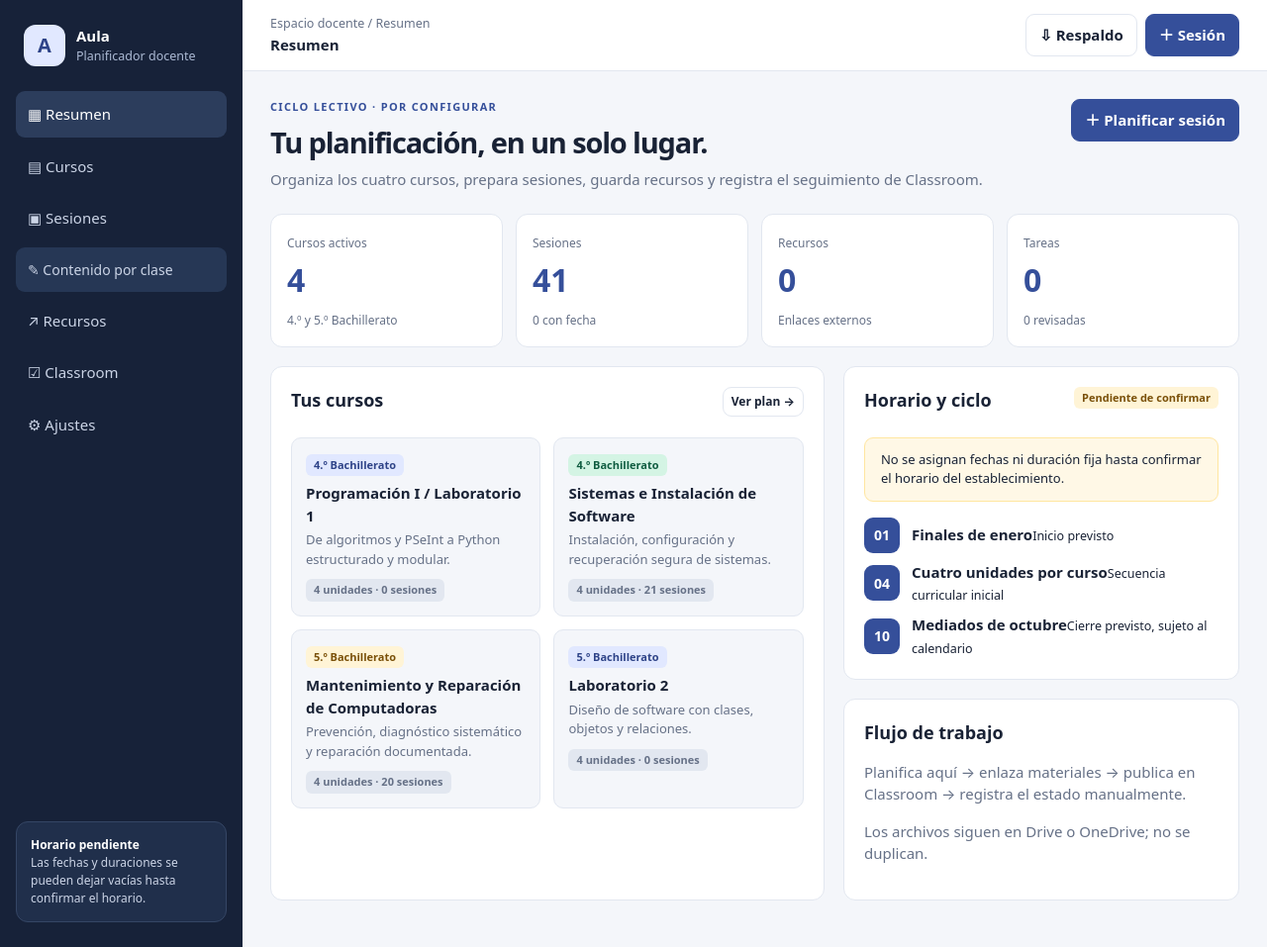
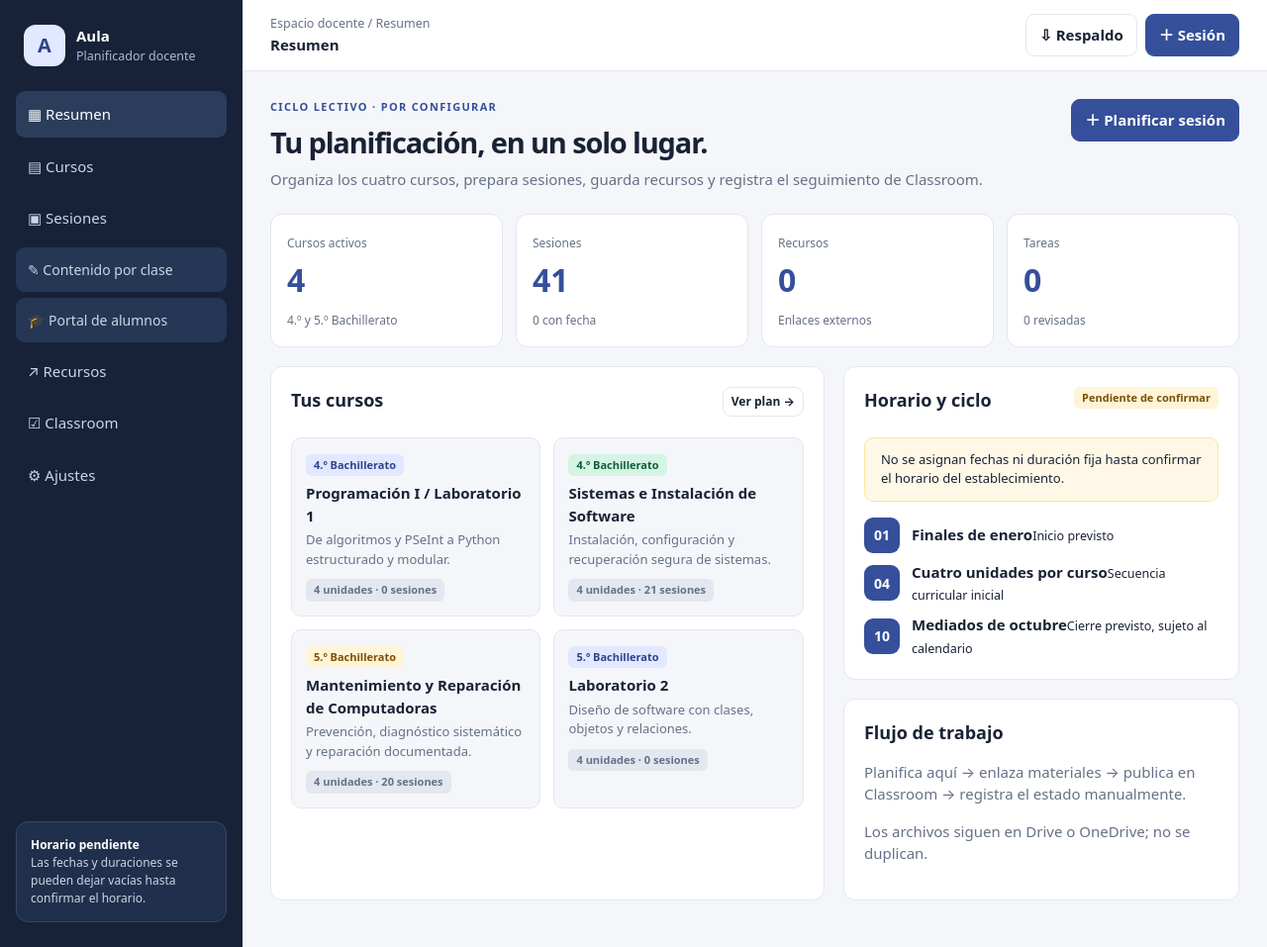
Before and after one commit to Alexandrentt/4to-Computacion, a website built with Vite: page poo_basico/index.html in a window 1280 px wide. Shown: the whole page at 99% size. Built offline with nearby package versions, Linux system fonts and the light colour scheme; no server answers.

Commit message:
Link student portal from teacher planner

```diff
--- a/poo_basico/index.html
+++ b/poo_basico/index.html
@@ -566,6 +566,7 @@
         <button data-page="courses">▤ Cursos</button>
         <button data-page="sessions">▣ Sesiones</button>
         <a href="./contenido.html" style="display:block;text-decoration:none;color:#cbd4e6;background:#263755;padding:12px;border-radius:9px;font-size:14px">✎ Contenido por clase</a>
+        <a href="./alumnos.html" style="display:block;text-decoration:none;color:#cbd4e6;background:#263755;padding:12px;border-radius:9px;font-size:14px">🎓 Portal de alumnos</a>
         <button data-page="resources">↗ Recursos</button>
         <button data-page="tasks">☑ Classroom</button>
         <button data-page="settings">⚙ Ajustes</button>
```
